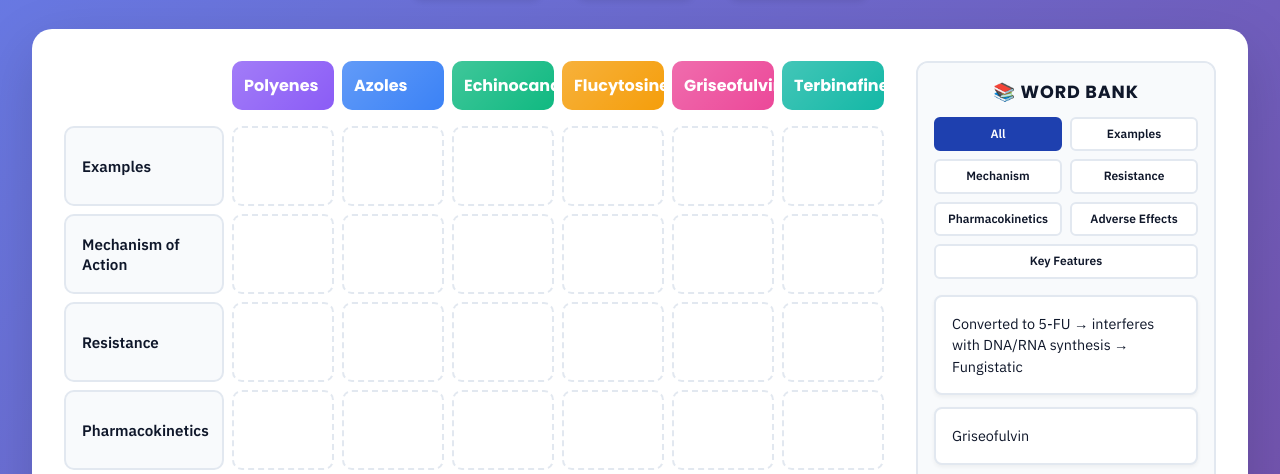
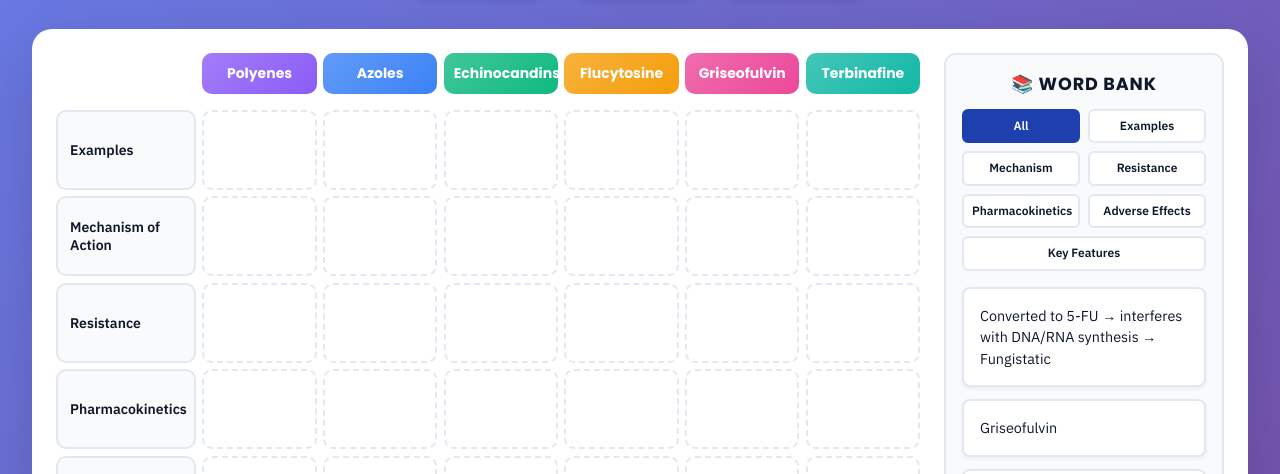
Before and after one commit to zbenja168/Microbio_DragnDrops, a plain HTML site: page index.html in a window 1280 px wide. Shown: the part 268-742 px from the top of the page. Drawn offline with Linux system fonts and the light colour scheme.

Commit message:
Update index.html

```diff
--- a/index.html
+++ b/index.html
@@ -103,27 +103,46 @@
         .game-board {
             background: white;
             border-radius: 20px;
-            padding: 2rem;
+            padding: 1.5rem;
             box-shadow: 0 20px 60px rgba(0,0,0,0.15);
             animation: fadeInUp 0.8s ease-out 0.4s backwards;
             display: flex;
-            gap: 2rem;
+            gap: 1.5rem;
         }
 
         .grid-container {
             flex: 1;
             min-width: 0;
+            overflow-x: auto;
+        }
+
+        .grid-container::-webkit-scrollbar {
+            height: 8px;
+        }
+
+        .grid-container::-webkit-scrollbar-track {
+            background: var(--bg-main);
+            border-radius: 4px;
+        }
+
+        .grid-container::-webkit-scrollbar-thumb {
+            background: var(--border);
+            border-radius: 4px;
+        }
+
+        .grid-container::-webkit-scrollbar-thumb:hover {
+            background: var(--text-secondary);
         }
 
         .word-bank-container {
-            width: 350px;
+            width: 320px;
             flex-shrink: 0;
         }
 
         .grid-header {
             display: grid;
-            grid-template-columns: 180px repeat(6, 1fr);
-            gap: 0.75rem;
+            grid-template-columns: 160px repeat(6, minmax(120px, 1fr));
+            gap: 0.5rem;
             margin-bottom: 1rem;
         }
 
@@ -147,12 +166,13 @@
         .drug-header {
             font-family: 'Poppins', sans-serif;
             font-weight: 700;
-            font-size: 1rem;
-            padding: 0.75rem;
+            font-size: 0.875rem;
+            padding: 0.625rem;
             border-radius: 10px;
             color: white;
             position: relative;
             overflow: hidden;
+            text-align: center;
         }
 
         .drug-header::before {
@@ -174,31 +194,31 @@
 
         .game-grid {
             display: grid;
-            grid-template-columns: 180px repeat(6, 1fr);
-            gap: 0.75rem;
+            grid-template-columns: 160px repeat(6, minmax(120px, 1fr));
+            gap: 0.5rem;
         }
 
         .row-label {
             background: var(--bg-main);
-            padding: 1rem;
+            padding: 0.75rem;
             border-radius: 10px;
             font-weight: 600;
             display: flex;
             align-items: center;
             border: 2px solid var(--border);
-            font-size: 0.95rem;
+            font-size: 0.875rem;
         }
 
         .drop-zone {
             background: var(--bg-card);
             border: 2px dashed var(--border);
             border-radius: 10px;
-            min-height: 100px;
-            padding: 0.5rem;
+            min-height: 90px;
+            padding: 0.4rem;
             transition: all 0.3s ease;
             display: flex;
             flex-direction: column;
-            gap: 0.5rem;
+            gap: 0.4rem;
         }
 
         .drop-zone.drag-over {
@@ -462,10 +482,10 @@
 
         .item-in-zone {
             background: white;
-            padding: 0.75rem;
+            padding: 0.6rem;
             border-radius: 6px;
-            font-size: 0.85rem;
-            line-height: 1.4;
+            font-size: 0.8rem;
+            line-height: 1.3;
             border: 2px solid var(--border);
             animation: fadeIn 0.3s ease;
             cursor: move;
@@ -483,12 +503,12 @@
 
         @media (max-width: 1400px) {
             .word-bank-container {
-                width: 300px;
+                width: 280px;
             }
 
             .game-grid, .grid-header {
-                grid-template-columns: 160px repeat(6, 1fr);
-                gap: 0.5rem;
+                grid-template-columns: 140px repeat(6, minmax(100px, 1fr));
+                gap: 0.4rem;
             }
 
             .drop-zone {
@@ -522,18 +542,18 @@
             }
 
             .drug-header {
-                font-size: 0.85rem;
+                font-size: 0.75rem;
                 padding: 0.5rem;
             }
 
             .row-label {
-                font-size: 0.85rem;
-                padding: 0.75rem;
+                font-size: 0.8rem;
+                padding: 0.6rem;
             }
 
             .drop-zone {
                 min-height: 70px;
-                padding: 0.4rem;
+                padding: 0.3rem;
             }
         }
     </style>
```
